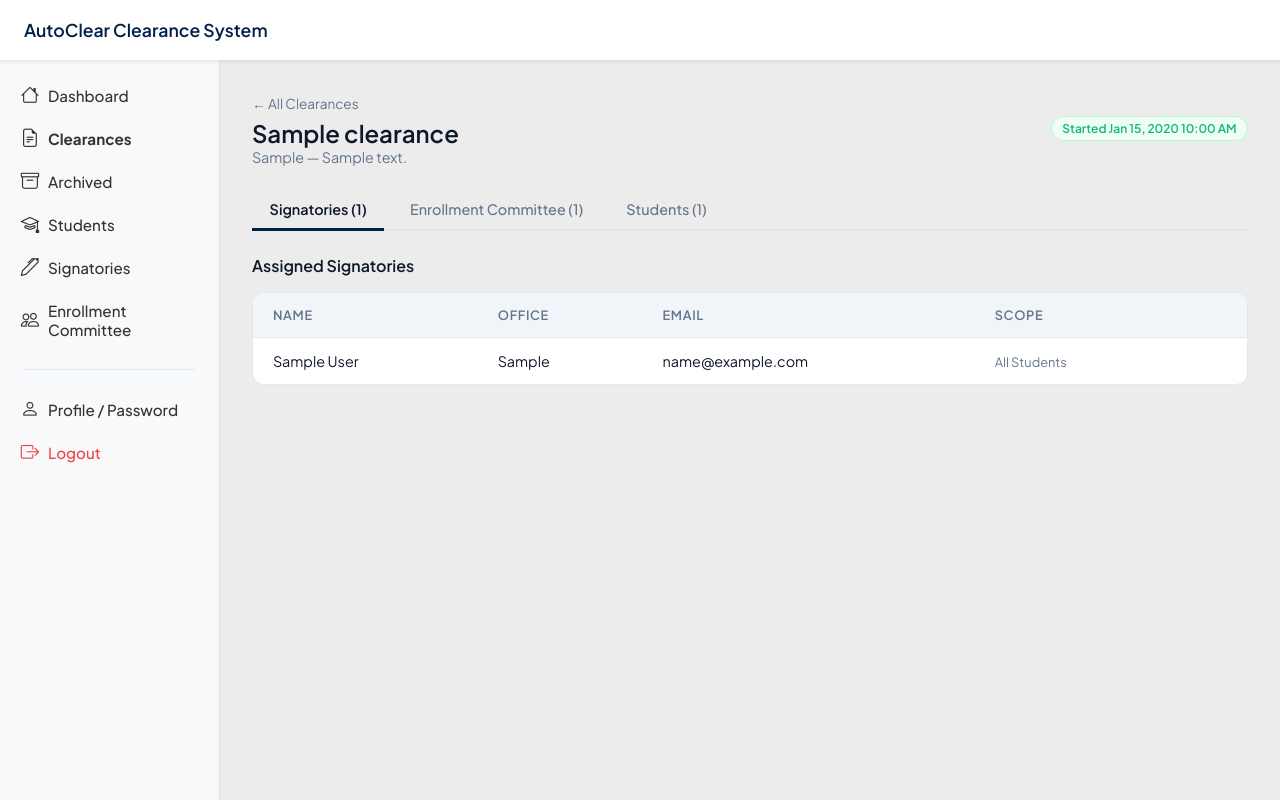
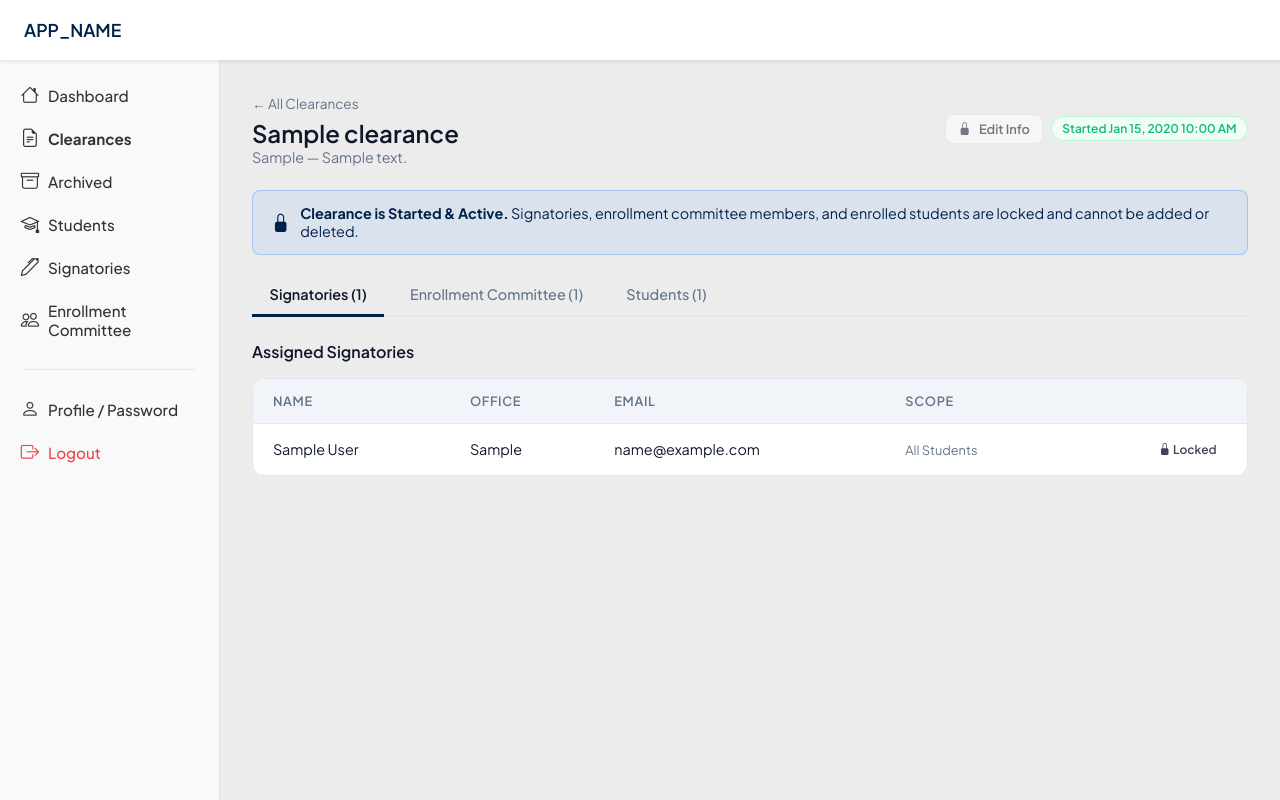
Before and after one commit to KennethCelestra/Capstone_Project, a PHP site: page /admin/clearances/detail?id=1 in a window 1280 px wide. Run offline with PHP 8.4, Linux system fonts and the light colour scheme; the visitor is signed in with stand-in values (Sample User, id 1); tables that the repository leaves empty hold one stand-in row (values such as "Sample post"); some libraries are stand-ins or nearby versions.

Commit message:
refactor: standardize 'School Year' to 'Academic Year' across all views and messages

```diff
--- a/app/Controllers/AdminController.php
+++ b/app/Controllers/AdminController.php
@@ -480,7 +480,7 @@ class AdminController extends Controller
             'type'        => $this->getPost('type', 'regular') === 'exit' ? 'exit' : 'regular',
         ];
         if (empty($data['name']) || empty($data['school_year'])) {
-            $this->setFlash('error', 'Clearance name and school year are required.');
+            $this->setFlash('error', 'Clearance name and academic year are required.');
             $this->redirect('admin/clearances');
             return;
         }
@@ -513,7 +513,7 @@ class AdminController extends Controller
             'type'        => $this->getPost('type', 'regular') === 'exit' ? 'exit' : 'regular',
         ];
         if (empty($data['name']) || empty($data['school_year'])) {
-            $this->setFlash('error', 'Clearance name and school year are required.');
+            $this->setFlash('error', 'Clearance name and academic year are required.');
             $this->redirect("admin/clearances/detail?id={$id}");
             return;
         }
--- a/app/Models/Student.php
+++ b/app/Models/Student.php
@@ -177,7 +177,7 @@ class Student extends Model
     }
 
     /**
-     * Promote all active students at the end of a school year:
+     * Promote all active students at the end of an academic year:
      *  1. Mark 4th-year actives as 'graduated'
      *  2. Increment year_level for remaining actives (1→2, 2→3, 3→4)
      * Returns ['promoted' => int, 'graduated' => int].
--- a/app/Views/admin/archived_clearances.php
+++ b/app/Views/admin/archived_clearances.php
@@ -21,7 +21,7 @@
                     <tr style="background: var(--surface2);">
                         <th>Clearance Name</th>
                         <th class="text-center">Type</th>
-                        <th class="text-center">School Year</th>
+                        <th class="text-center">Academic Year</th>
                         <th class="text-center">Signatories</th>
                         <th class="text-center">Enrollment Committee</th>
                         <th class="text-center">Students</th>
@@ -44,7 +44,7 @@
                                     <span class="badge badge-info" style="font-size:.7rem; padding: 3px 6px;">Semestral</span>
                                 <?php endif; ?>
                             </td>
-                            <td class="text-center" data-label="School Year" style="white-space:nowrap;"><?= htmlspecialchars($c['school_year']) ?></td>
+                            <td class="text-center" data-label="Academic Year" style="white-space:nowrap;"><?= htmlspecialchars($c['school_year']) ?></td>
                             <td class="text-center" data-label="Signatories"><span class="badge badge-info"><?= $c['signatory_count'] ?></span></td>
                             <td class="text-center" data-label="Enrollment Committee"><span class="badge badge-info"><?= $c['enrollment_committee_count'] ?></span></td>
                             <td class="text-center" data-label="Students"><span class="badge badge-info"><?= $c['student_count'] ?></span></td>
--- a/app/Views/admin/clearance_detail.php
+++ b/app/Views/admin/clearance_detail.php
@@ -18,7 +18,11 @@ $isStarted = !empty($clearance['started_at']);
         </p>
     </div>
     <div style="display:flex;gap:.5rem;align-items:center;flex-wrap:wrap;">
-        <?php if (empty($clearance['started_at'])): ?>
+        <?php if (!empty($clearance['started_at'])): ?>
+            <button class="btn btn-secondary btn-sm" disabled style="opacity: 0.55; cursor: not-allowed;" title="Clearance has already started and cannot be edited">
+                <i class="bi bi-lock-fill"></i> Edit Info
+            </button>
+        <?php else: ?>
             <button class="btn btn-secondary btn-sm"
                     onclick="openEditClearanceDetail(<?= $cid ?>, '<?= htmlspecialchars(addslashes($clearance['name'])) ?>', '<?= htmlspecialchars(addslashes($clearance['description'])) ?>', '<?= htmlspecialchars($clearance['school_year']) ?>')">
                 Edit Info
@@ -37,7 +41,14 @@ $isStarted = !empty($clearance['started_at']);
     </div>
 </div>
 
-
+<?php if ($isStarted): ?>
+    <div style="background: rgba(13, 110, 253, 0.08); border: 1px solid rgba(13, 110, 253, 0.25); color: var(--primary); padding: 0.85rem 1.15rem; border-radius: 8px; margin-bottom: 1.25rem; display: flex; align-items: center; gap: 0.65rem; font-size: 0.9rem;">
+        <i class="bi bi-lock-fill" style="font-size: 1.15rem;"></i>
+        <div>
+            <strong>Clearance is Started &amp; Active.</strong> Signatories, enrollment committee members, and enrolled students are locked and cannot be added or deleted.
+        </div>
+    </div>
+<?php endif; ?>
 
 <!-- ===== TABS ===== -->
 <div class="tabs">
@@ -95,6 +106,8 @@ $isStarted = !empty($clearance['started_at']);
                                              <input type="hidden" name="tab"          value="tab-sig">
                                              <button type="submit" class="btn btn-danger btn-sm">Remove</button>
                                         </form>
+                                    <?php else: ?>
+                                        <span class="badge badge-secondary" style="font-size:0.75rem; opacity: 0.8;"><i class="bi bi-lock-fill"></i> Locked</span>
                                     <?php endif; ?>
                                 </div>
                             </td>
@@ -140,6 +153,8 @@ $isStarted = !empty($clearance['started_at']);
                                              <input type="hidden" name="tab"          value="tab-adv">
                                              <button type="submit" class="btn btn-danger btn-sm">Remove</button>
                                         </form>
+                                    <?php else: ?>
+                                        <span class="badge badge-secondary" style="font-size:0.75rem; opacity: 0.8;"><i class="bi bi-lock-fill"></i> Locked</span>
                                     <?php endif; ?>
                                 </div>
                             </td>
@@ -248,18 +263,14 @@ $isStarted = !empty($clearance['started_at']);
 <!-- ====== Start Clearance Modal ====== -->
 <?php if (empty($clearance['started_at'])): ?>
 <div id="startClearanceModal" class="modal" style="display:none;">
-    <div class="modal-box" style="max-width:460px;">
+    <div class="modal-box" style="max-width:440px;">
         <div class="modal-header">
             <h3>Start Clearance</h3>
             <button onclick="document.getElementById('startClearanceModal').style.display='none'" class="close-btn">✕</button>
         </div>
         <div style="padding:1.25rem 1.5rem;">
-            <p style="margin-bottom:0.75rem;">
-                Are you sure you want to start this clearance?
-            </p>
-            <div style="background: rgba(220, 53, 69, 0.08); border-left: 4px solid #dc3545; padding: 0.75rem 1rem; border-radius: 4px; margin: 0; color: #b02a37; font-size: 0.9rem;">
-                <strong>Warning:</strong> Once this clearance is started, you can no longer edit it. You will not be able to add or delete students, signatories, or enrollment committee members.
-            </div>
+            <p>This will email <strong><?= count($students) ?> enrolled student(s)</strong> that signing has started, with a link to their clearance form where they can follow their progress.</p>
+            <p class="text-muted" style="font-size:.85rem;margin-top:.75rem;">This can only be done once per clearance.</p>
         </div>
         <form action="<?= BASE_URL ?>admin/clearances/start" method="POST">
             <input type="hidden" name="_csrf_token" value="<?= htmlspecialchars($csrfToken ?? '') ?>">
@@ -267,7 +278,7 @@ $isStarted = !empty($clearance['started_at']);
             <div class="modal-footer">
                 <button type="button" class="btn btn-secondary"
                         onclick="document.getElementById('startClearanceModal').style.display='none'">Cancel</button>
-                <button type="submit" class="btn btn-primary">Start Clearance</button>
+                <button type="submit" class="btn btn-primary">Start &amp; Send Emails</button>
             </div>
         </form>
     </div>
@@ -290,7 +301,7 @@ $isStarted = !empty($clearance['started_at']);
                 <input type="text" name="name" id="editDetailName" required>
             </div>
             <div class="form-group">
-                <label>School Year <span class="required">*</span></label>
+                <label>Academic Year <span class="required">*</span></label>
                 <input type="text" name="school_year" id="editDetailYear" required>
             </div>
             <div class="form-group">
--- a/app/Views/admin/dashboard.php
+++ b/app/Views/admin/dashboard.php
@@ -60,7 +60,7 @@
                 <thead>
                     <tr style="background: var(--surface2);">
                         <th>Clearance Name</th>
-                        <th>School Year</th>
+                        <th>Academic Year</th>
                         <th class="text-center">Students</th>
                         <th style="width: 30%;">Progress</th>
                         <th class="text-end" style="white-space: nowrap;"></th>
@@ -79,7 +79,7 @@
                         ?>
                         <tr class="border-bottom" style="transition: background .15s;" onmouseenter="this.style.background='var(--surface2)'" onmouseleave="this.style.background=''">
                             <td data-label="Clearance Name"><strong><?= htmlspecialchars($c['clearance_name']) ?></strong></td>
-                            <td class="text-muted" data-label="School Year"><?= htmlspecialchars($c['school_year']) ?></td>
+                            <td class="text-muted" data-label="Academic Year"><?= htmlspecialchars($c['school_year']) ?></td>
                             <td class="text-center fw-bold" data-label="Students"><?= $cTotal ?></td>
                             <td data-label="Progress">
                                 <div class="progress-bar-stacked mb-2" style="height: 6px; border-radius: 4px; overflow: hidden; display: flex; background: var(--surface2);">
--- a/app/Views/admin/students.php
+++ b/app/Views/admin/students.php
@@ -22,7 +22,7 @@ $droppedCount   = count(array_filter($students, fn($s) => $s['status'] === 'drop
     <div style="display:flex;gap:.5rem;flex-wrap:wrap;align-items:center;">
         <button class="btn btn-secondary"
                 onclick="document.getElementById('promoteModal').style.display='flex'">
-            New School Year
+            New Academic Year
         </button>
         <button class="btn btn-secondary"
                 onclick="document.getElementById('uploadCSVModal').style.display='flex'">
@@ -208,7 +208,7 @@ sort($yearList);
         </div>
         <div style="padding:1.25rem 1.5rem;">
             <div class="info-box" style="background:rgba(var(--warning-rgb,255,193,7),.12);border-color:#f59e0b;margin-bottom:1rem;">
-                <strong>⚠ This action is irreversible.</strong> Run this only once at the end of each school year.
+                <strong>⚠ This action is irreversible.</strong> Run this only once at the end of each academic year.
             </div>
             <p>The following will happen to <strong>all active students</strong>:</p>
             <ul style="margin:.75rem 0 .75rem 1.25rem;line-height:2;">
--- a/app/Views/clearance_form.php
+++ b/app/Views/clearance_form.php
@@ -218,7 +218,7 @@ function renderRegularSigSlot(array $sig, bool $isCentered = false): string {
             white-space: nowrap;
         }
 
-        /* ── Semester / School Year Line ── */
+        /* -- Semester / Academic Year Line -- */
         .sem-line {
             text-align: center;
             font-size: 9.5pt;
@@ -538,7 +538,7 @@ function renderRegularSigSlot(array $sig, bool $isCentered = false): string {
                     is cleared from any financial
                     and property accountability as of
                     <span class="underline-box" style="min-width: 60px; text-align:center;"><?= htmlspecialchars($semester) ?></span>
-                    Semester/Summer, School Year
+                    Semester/Summer, Academic Year
                     <span class="underline-box" style="min-width: 90px; text-align:center;"><?= $schoolYear ?></span>.
                 </p>
             </div>
--- a/app/Views/enrollment_committee/dashboard.php
+++ b/app/Views/enrollment_committee/dashboard.php
@@ -92,7 +92,7 @@ $totalPending = $totalStudents - $totalFlagged - $totalCleared;
                 <thead>
                     <tr style="background: var(--surface2);">
                         <th>Clearance Name</th>
-                        <th>School Year</th>
+                        <th>Academic Year</th>
                         <th class="text-center">Students</th>
                         <th style="width: 30%;">Progress</th>
                         <th class="text-end"></th>
@@ -133,7 +133,7 @@ $totalPending = $totalStudents - $totalFlagged - $totalCleared;
                             </td>
                             <td class="text-end">
                                 <a href="<?= BASE_URL ?>enrollment-committee/clearances?cid=<?= $c['clearance_id'] ?>" class="btn btn-primary btn-sm">
-                                    View
+                                    <i class="bi bi-eye"></i> View
                                 </a>
                             </td>
                         </tr>
--- a/app/Views/exit_clearance_form.php
+++ b/app/Views/exit_clearance_form.php
@@ -230,7 +230,7 @@ function renderExitSigSlot(array $sig, bool $isCentered = false): string {
             white-space: nowrap;
         }
 
-        /* ── Semester / School Year Line ── */
+        /* -- Semester / Academic Year Line -- */
         .sem-line {
             text-align: center;
             font-size: 9.5pt;
@@ -554,7 +554,7 @@ function renderExitSigSlot(array $sig, bool $isCentered = false): string {
                     <span class="underline-box" style="min-width: 220px;"><?= $studentFullName ?></span>
                     is cleared from any financial and property accountability as of
                     <span class="underline-box" style="min-width: 70px;"><?= htmlspecialchars($semester) ?></span>
-                    Semester/Summer, School Year
+                    Semester/Summer, Academic Year
                     <span class="underline-box" style="min-width: 90px;"><?= $schoolYear ?></span>.
                 </p>
             </div>
--- a/app/Views/signatory/clearances.php
+++ b/app/Views/signatory/clearances.php
@@ -30,7 +30,7 @@
                 <thead>
                     <tr style="background: var(--surface2);">
                         <th>Clearance Name</th>
-                        <th>School Year</th>
+                        <th>Academic Year</th>
                         <th class="text-center">Students</th>
                         <th class="text-center">Pending</th>
                         <th class="text-center">Flagged</th>
--- a/app/Views/signatory/dashboard.php
+++ b/app/Views/signatory/dashboard.php
@@ -85,7 +85,7 @@ foreach ($clearances as $c) {
                 <thead>
                     <tr style="background: var(--surface2);">
                         <th>Clearance Name</th>
-                        <th>School Year</th>
+                        <th>Academic Year</th>
                         <th class="text-center">Students</th>
                         <th style="width: 30%;">Progress</th>
                         <th class="text-end"></th>
```
Also changed, not shown: app/Views/admin/clearances.php (+9 -5 lines), app/Views/enrollment_committee/archived_clearances.php (+6 -6 lines), app/Views/enrollment_committee/clearances.php (+6 -6 lines).
